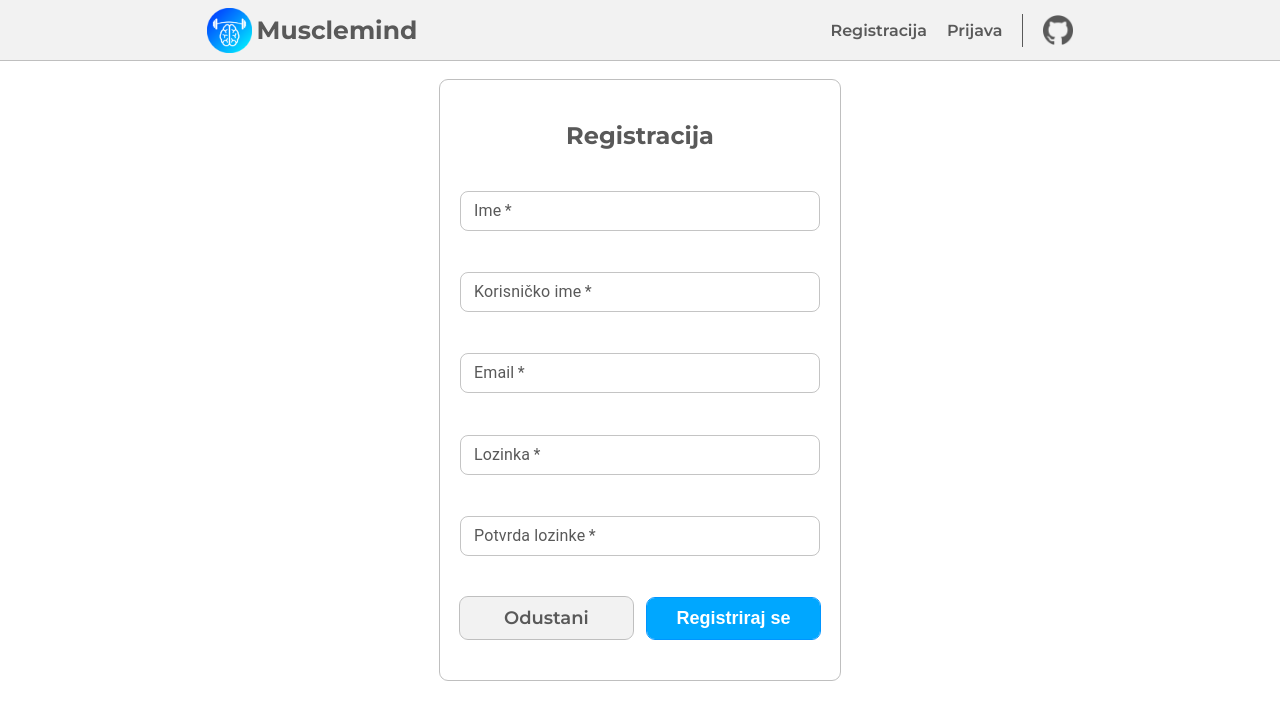
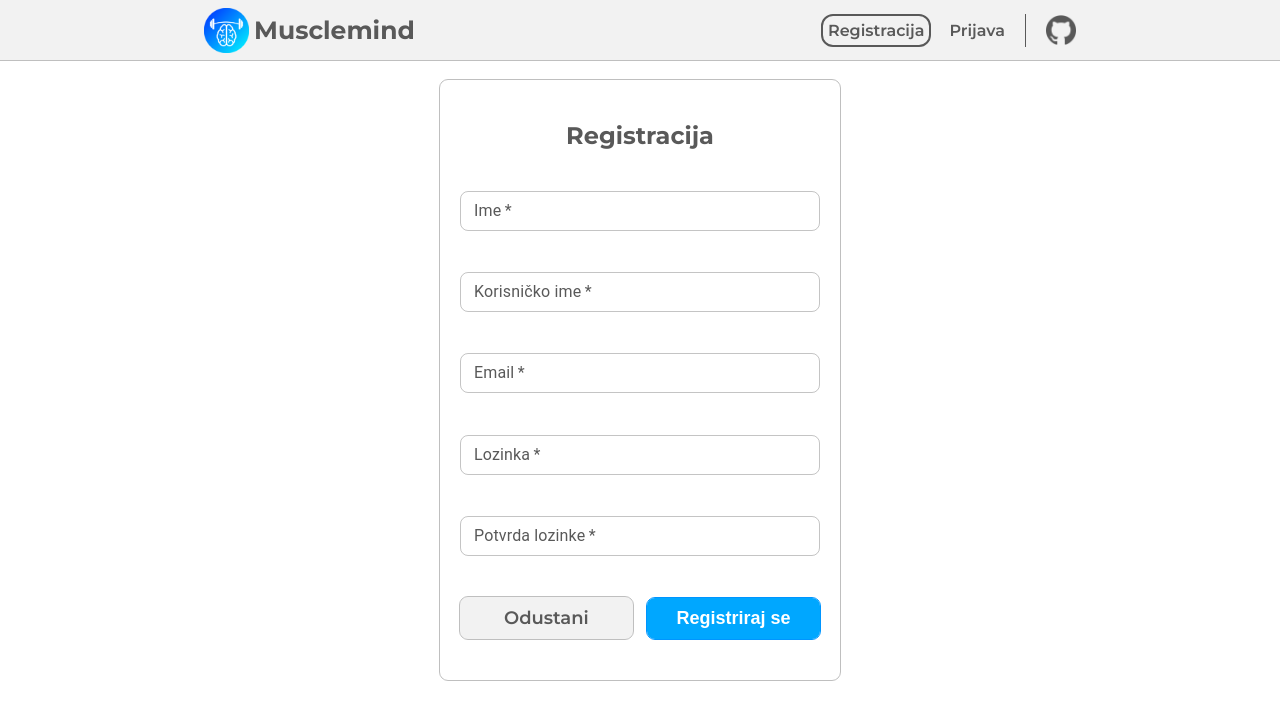
Before and after one commit to mariopetek/musclemind, a React (Vite) app in the folder musclemind-client/: page /register in a window 1280 px wide. Shown: the top 720 px of the page. Built offline with nearby package versions, Linux system fonts and the light colour scheme.

Commit message:
navbar links

```diff
--- a/musclemind-client/src/App.jsx
+++ b/musclemind-client/src/App.jsx
@@ -1,17 +1,26 @@
+import {useState} from 'react'
 import {BrowserRouter, Routes, Route} from 'react-router-dom'
 import Welcome from './components/Welcome'
 import Home from './components/Home'
 import Register from './components/Register'
 import Login from './components/Login'
+import Navbar from './components/partials/Navbar'
 
 const App = () => {
+    const [isAuthenticated, setIsAuthenticated] = useState(false)
+
+    const authRequest = (auth) => {
+        setIsAuthenticated(auth);
+    }
+
     return (
         <BrowserRouter>
+            <Navbar isAuthenticated={isAuthenticated}/>
             <Routes>
                 <Route path="/" element={<Welcome />} />
                 <Route path="/register" element={<Register />} />
                 <Route path="/login" element={<Login />} />
-                <Route path="/home" element={<Home />} />
+                <Route path="/home" element={<Home authRequest={authRequest}/>} />
             </Routes>
         </BrowserRouter>
     )
--- a/musclemind-client/src/components/Home.jsx
+++ b/musclemind-client/src/components/Home.jsx
@@ -1,6 +1,36 @@
-import React from 'react'
+import { useState, useEffect } from 'react'
+import Navbar from './partials/Navbar'
 
-const Home = () => {
+const Home = (props) => {
+    useEffect(() => {
+        (async () => {
+            const token = localStorage.getItem('jwt')
+            if(token) {
+                await fetch('/api/v1/users', {
+                    method: 'GET',
+                    headers: {
+                        'Authorization': `Bearer ${token}`
+                    }
+                }).then((response) => {
+                    if(response.status === 200) {
+                        props.authRequest(true)
+                        return response.json()
+                    }else {
+                        props.authRequest(false)
+                        return Promise.reject('Neispravan token')
+                    }
+                }).then((data) => {
+                    console.log(data)
+                }).catch((error) => {
+                    window.location.href = '/login'
+                    console.log(error)
+                })
+            }else {
+                window.location.href = '/login'
+                console.log('Nema tokena')
+            }
+        })()
+    }, [])
     return (
         <>
             <div>Home</div>
--- a/musclemind-client/src/components/Login.jsx
+++ b/musclemind-client/src/components/Login.jsx
@@ -1,4 +1,4 @@
-import { React, useState } from 'react'
+import { useState } from 'react'
 
 import Navbar from './partials/Navbar'
 import InputField from './partials/InputField'
@@ -61,7 +61,6 @@ const Login = () => {
 
     return (
         <>
-            <Navbar />
             <div className="loginContainer">
                 <form onSubmit={login}>
                     <h2>Prijava</h2>
--- a/musclemind-client/src/components/Register.jsx
+++ b/musclemind-client/src/components/Register.jsx
@@ -1,4 +1,4 @@
-import { React, useState } from 'react'
+import { useState } from 'react'
 
 import InputField from './partials/InputField'
 import Navbar from './partials/Navbar'
@@ -82,7 +82,6 @@ const Register = () => {
 
     return (
         <>
-            <Navbar />
             <div className="registerContainer">
                 <form onSubmit={register}>
                     <h2>Registracija</h2>
--- a/musclemind-client/src/components/Welcome.jsx
+++ b/musclemind-client/src/components/Welcome.jsx
@@ -1,17 +1,13 @@
-import { React, useEffect } from 'react'
+import { useEffect } from 'react'
 import Navbar from './partials/Navbar'
 import MusclemindLogo from '../assets/logos/musclemind-logo.png'
 import '../styles/Welcome.css'
 import validateToken from '../utilities/ValidateToken'
 
 const Welcome = () => {
-    useEffect(() => {
-        validateToken()
-    }, [])
 
     return (
         <>
-            <Navbar />
             <div className="bodyContainer">
                 <img src={MusclemindLogo} alt="musclemind-logo.svg" />
                 <div className="textContainer">
--- a/musclemind-client/src/components/partials/Navbar.jsx
+++ b/musclemind-client/src/components/partials/Navbar.jsx
@@ -1,23 +1,49 @@
-import React from 'react'
+import { NavLink } from 'react-router-dom'
+
 import '../../styles/Navbar.css'
 import MusclemindLogo from '../../assets/logos/musclemind-logo.png'
 import GithubLogo from '../../assets/logos/github-logo.png'
 
-const Navbar = () => {
+const Navbar = (props) => {
+    const authenticatedNavigation = [
+        {name: 'Početna', href: '/home'},
+        {name: 'Istraži', href: '/explore'},
+        {name: 'Novo', href: '/new'},
+        {name: 'Račun', href: '/profile'}
+    ]
+    const notAuthenticatedNavigation = [
+        {name: 'Registracija', href: '/register'},
+        {name: 'Prijava', href: '/login'}
+    ]
+
+    let homeLink = props.isAuthenticated ? "/home" : "/"
+
     return (
         <>
             <div className="header">
-                <a className="logo" href="/">
+                <NavLink className="logo" to={homeLink}>
                     <img src={MusclemindLogo} alt="musclemind-logo.svg" />
                     <h1>Musclemind</h1>
-                </a>
+                </NavLink>
                 <div className="links">
-                    <a href="/register">Registracija</a>
-                    <a href="/login">Prijava</a>
-                    <div></div>
-                    <a href="https://www.github.com" target="_blank">
-                        <img src={GithubLogo} alt="github-logo.png" />
-                    </a>
+                    {
+                        props.isAuthenticated ?
+                        authenticatedNavigation.map((link, idx) => (
+                            <NavLink className={({isActive}) => {return isActive ? "navLinkActive" : "navLink"}} key={idx} to={link.href}>{link.name}</NavLink>
+                        ))
+                        :
+                        <>
+                            {
+                                notAuthenticatedNavigation.map((link, idx) => (
+                                    <NavLink className={({isActive}) => {return isActive ? "navLinkActive" : "navLink"}} key={idx} to={link.href}>{link.name}</NavLink>
+                                ))
+                            }
+                            <div className="separator"></div>
+                            <NavLink className="githubLogo" target="_blank" to="https://www.github.com">
+                                <img src={GithubLogo} alt="github-logo.png" />
+                            </NavLink>
+                        </>
+                    }
                 </div>
             </div>
         </>
--- a/musclemind-client/src/main.jsx
+++ b/musclemind-client/src/main.jsx
@@ -1,4 +1,3 @@
-import React from 'react'
 import ReactDOM from 'react-dom/client'
 import App from './App'
 import './index.css'
--- a/musclemind-client/src/styles/Navbar.css
+++ b/musclemind-client/src/styles/Navbar.css
@@ -7,9 +7,6 @@
     display: flex;
     justify-content: space-around;
 }
-.header a:hover {
-    opacity: 0.8;
-}
 
 .logo {
     display: flex;
@@ -17,6 +14,9 @@
     gap: 5px;
     text-decoration: none;
     transition: all 0.2s ease;
+}
+.logo:hover {
+    opacity: 0.8;
 }
 .logo > img {
     width: 45px;
@@ -33,18 +33,33 @@
     gap: 20px;
     height: 100%;
 }
-.links > a {
+.navLink {
     text-decoration: none;
     color:rgba(89, 89, 89, 1);
     font-weight: 600;
     transition: all 0.2s ease;
 }
-.links > div {
+.navLink:hover {
+    opacity: 0.8;
+}
+.navLinkActive {
+    text-decoration: none;
+    outline: 2px solid rgba(89, 89, 89, 1);
+    padding: 5px;
+    border-radius: 10px;
+    color:rgba(89, 89, 89, 1);
+    font-weight: 600;
+    transition: all 0.2s ease;
+}
+.navLinkActive:hover {
+    opacity: 0.8;
+}
+.separator {
     height: 55%;
     width: 1px;
     background-color: #595959;
 }
-.links img {
+.githubLogo > img {
     height: 30px;
     vertical-align: bottom;
 }
```
